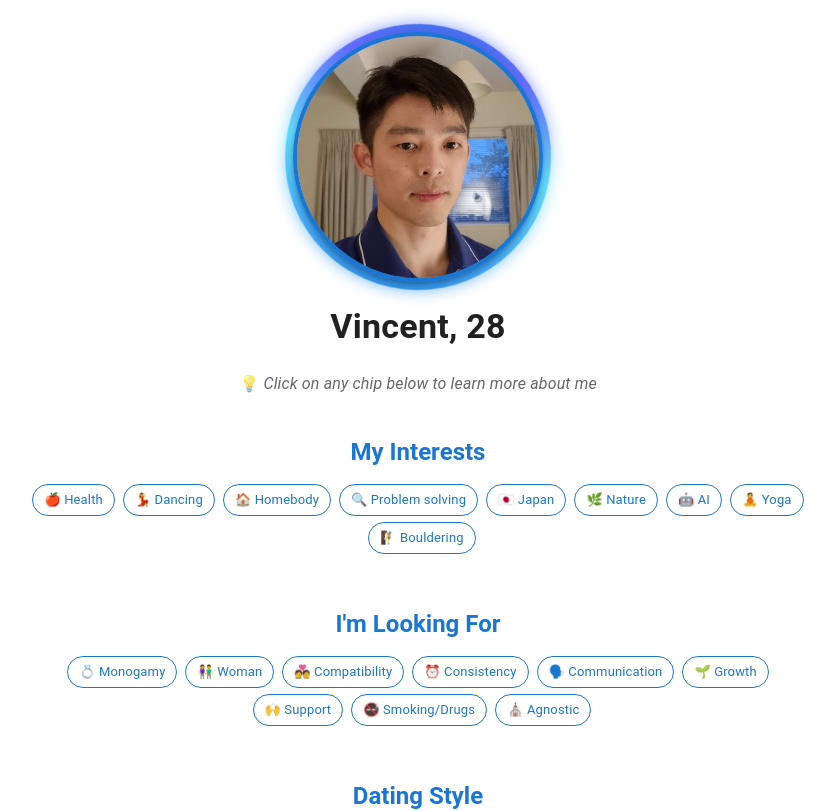
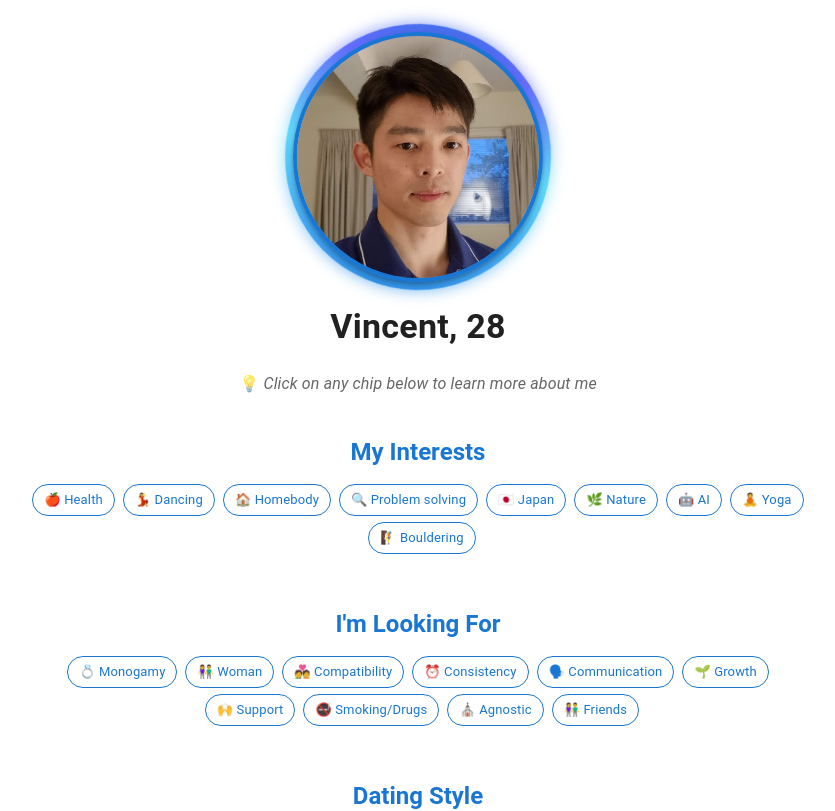
Before and after one commit to tanlines/demo-profile, a React (Vite) app: page / in a window 1280 px wide. Shown: the top 811 px of the page, without its empty margins (222-1057 px from the left). Built offline with nearby package versions, Linux system fonts and the light colour scheme.

Commit message:
chip text

```diff
--- a/src/data/profileChips.js
+++ b/src/data/profileChips.js
@@ -95,12 +95,18 @@ export const profileChips = {
       {
         emoji: "🚭",
         text: "Smoking/Drugs",
-        description: "This is a smoking and drug free zone, never tried and don't plan to"
+        description: "This is a smoking and drug free zone, never tried and don't plan to",
+        image: "/chips/smoke.jpg"
       },
       {
         emoji: "⛪",
         text: "Agnostic",
         description: "I think religions that claim to be the only correct religion are overstepping. I'm otherwise skeptical and would rather try to see how one's beliefs benefit individuals and communities."
+      },
+      {
+        emoji: "👫",
+        text: "Friends",
+        description: "If we have common interests and you just want to be friends, I'm open to that as well, let me know!"
       }
     ]
   },
@@ -115,7 +121,7 @@ export const profileChips = {
       {
         emoji: "💬",
         text: "Texting/Calling",
-        description: "I enjoy daily quick check in texts, I can also text all day if there's something happening that day and we can't meet. I don't expect immediate replies all the time, if there's something lengthy to talk about, finding time to call is better"
+        description: "I enjoy daily quick check in texts, I can also text all day if there's something happening that day and we can't meet. If there's something lengthy to talk about, finding time to call is better. I try to at least acknowledge messages quickly and if its urgent I'll respond immediately, otherwise I'll finish what I'm doing and get back to you."
       },
       {
         emoji: "📋",
@@ -150,12 +156,13 @@ export const profileChips = {
       {
         emoji: "🍽️",
         text: "Coffee/Dinner",
-        description: "I'm happy to have a coffee (or tea) date given availability and convenience, otherwise dinner is great too. If you have any recommendations, let me know otherwise I'll look around."
+        description: "I'm happy to have a coffee (or tea) date given availability and convenience, otherwise dinner is great too. If you have any recommendations, let me know otherwise I'll look around.",
+        image: "/chips/coffee.jpg"
       },
       {
         emoji: "🎬",
         text: "Movies",
-        description: "If there's something we're both interested in we can go watch. My favourite genres are sci-fi, action, comedy and adventure."
+        description: "If there's something we're both interested in we can go watch. My favourite genres are sci-fi, action, psychological thrillers, comedy and adventure."
       },
       {
         emoji: "🎯",
@@ -165,7 +172,8 @@ export const profileChips = {
       {
         emoji: "🚶",
         text: "Walk",
-        description: "Any combination of the above activities and going for a walk would be nice"
+        description: "Any combination of the above activities and going for a walk would be nice",
+        image: "/chips/walk.jpg"
       }
     ]
   },
@@ -192,7 +200,8 @@ export const profileChips = {
       {
         emoji: "✈️",
         text: "Travel",
-        description: "I might travel overseas once a year, usually New Zealand or Japan. Travelled first time solo to Japan in 2024. I wouldn't consider myself much of a travel enthusiast."
+        description: "I might travel overseas once a year, usually New Zealand or Japan. Travelled first time solo to Japan in 2024. I wouldn't consider myself much of a travel enthusiast.",
+        image: "/chips/bungy.jpg"
       },
       {
         emoji: "👨‍🍳",
@@ -203,7 +212,8 @@ export const profileChips = {
       {
         emoji: "📸",
         text: "Photography",
-        description: "I practice the basics of checking light, composition and framing so I can take better photos, just enough to be able to take not completely shit photos of my friends, family and nature. I'll be patient if you need me to get the perfect shot of you"
+        description: "I practice the basics of checking light, composition and framing so I can take better photos, just enough to be able to take not completely shit photos of my friends, family and nature. I'll be patient if you need me to get the perfect shot of you",
+        image: "/chips/mountain.jpg"
       },
       {
         emoji: "🏂",
@@ -225,7 +235,8 @@ export const profileChips = {
       {
         emoji: "🌶️",
         text: "Spice",
-        description: "Spice tolerance is Shin Ramyun level. I would still rather be able to taste my food and not just spice."
+        description: "Spice tolerance is Shin Ramyun level. I would still rather be able to taste my food and not just spice.",
+        image: "/chips/noodles.jpg"
       },
       {
         emoji: "🧼",
```
